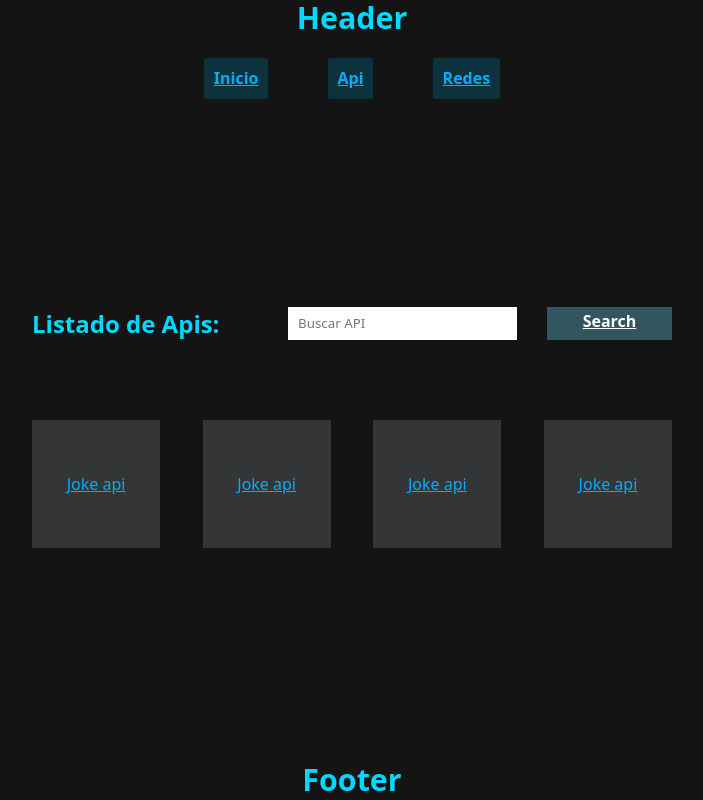
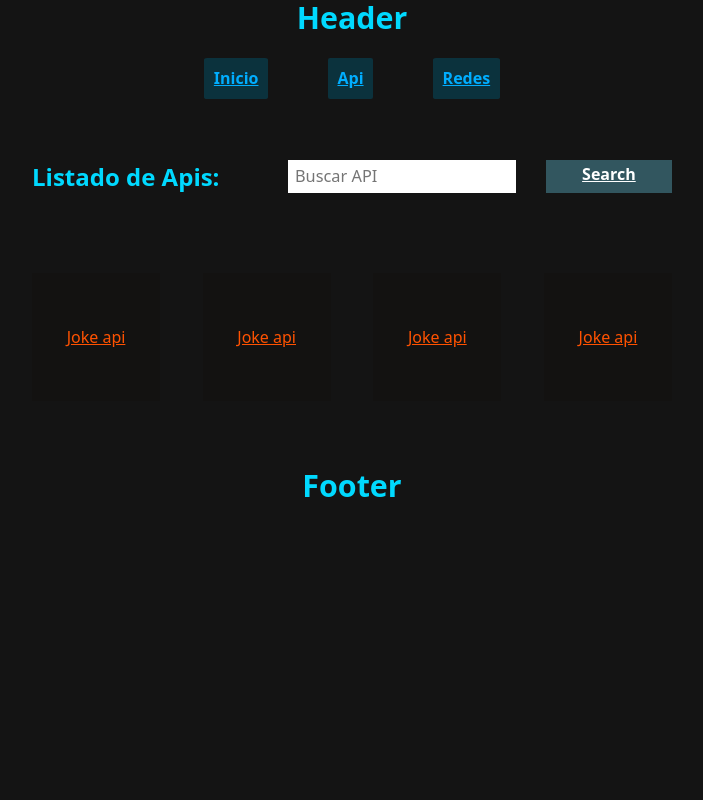
Before and after one commit to maybe9999/Learn-React-with-project, a React (Vite) app in the folder projects/third-class_project/: page /api in a window 1280 px wide. Shown: the whole page, without its empty margins (288-991 px from the left). Built offline with nearby package versions, Linux system fonts and the light colour scheme.

Commit message:
Update style.css

```diff
--- a/projects/third-class_project/src/style.css
+++ b/projects/third-class_project/src/style.css
@@ -14,6 +14,10 @@
 a{
     color: rgb(0, 174, 255);
 }
+
+.hidden{
+    display: none !important;
+}
 /*---------------- FIN GENERAL*/
 
 /*---------------- BODY*/
@@ -23,7 +27,6 @@ a{
 
     display: flex;
     flex-direction: column;
-    justify-content: space-between;
 
     width: 100vw;
     height: 100vh;
@@ -62,7 +65,7 @@ h1{
 
 /*--------- MAIN*/
 .main{
-    margin: 0px 25%;
+    margin: 5% 25%;
     display: flex;
     flex-direction: column;
     justify-content: flex-start;
@@ -93,7 +96,8 @@ h1{
 .api-container-header-search-box{
     width: 70%;
     border: none;
-    padding-left: 10px;
+    padding-left: 7px;
+    font-size: 1.02em;
 }
 
 .api-container-header-search-btn{
@@ -112,6 +116,10 @@ h1{
     align-items: flex-start;
     gap: 30px;
     flex-wrap: wrap;
+}
+
+.search{
+    filter: invert();
 }
 
 .api-container-list-element{
```
